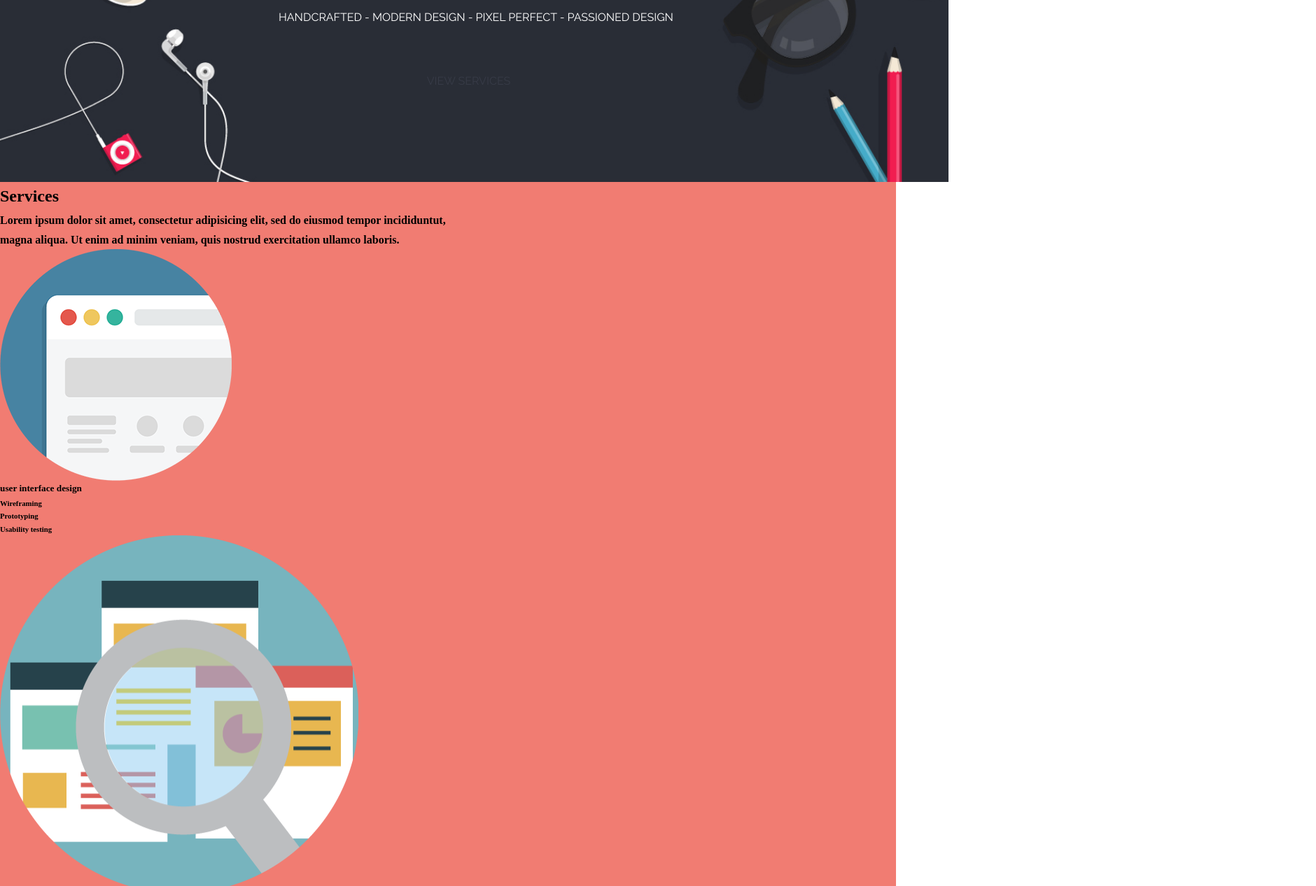
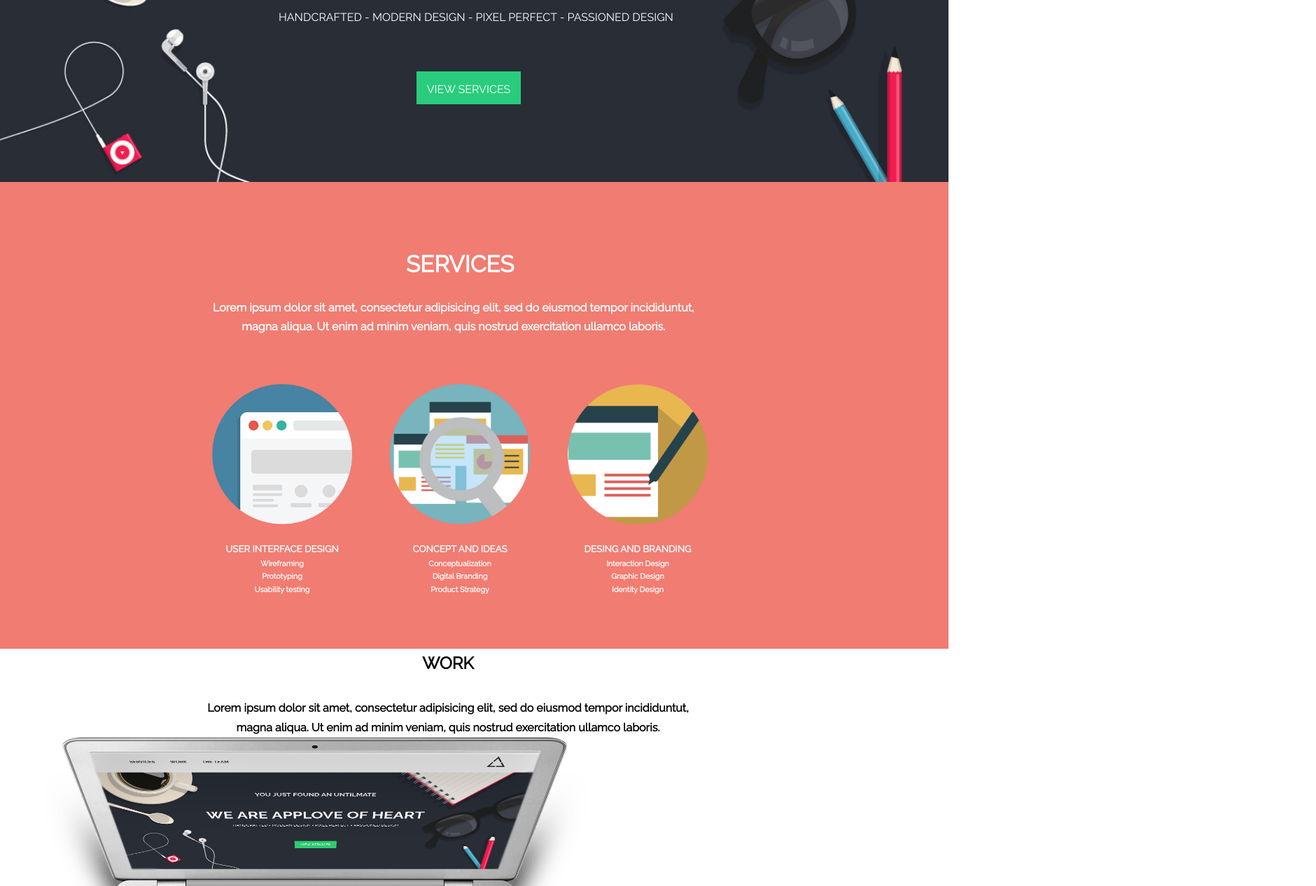
Before and after one commit to AnnKrn/applove-master, a plain HTML site: page index.html in a window 1280 px wide. Shown: the part 354-1620 px from the top of the page at 70% size, 1880 px wide, since content can reach past the window. Drawn offline with Linux system fonts and the light colour scheme.

Commit message:
segunda parte con scroll lateral

```diff
--- a/css/main.css
+++ b/css/main.css
@@ -87,7 +87,7 @@ header {
   background-color: white;
   height: 98px;
   margin: 0;
-  position: relative;/*como hacer que quede al mismo nivel*/
+  position: relative;
   width: 1366px;
   position: fixed;
   z-index: 1;
@@ -162,17 +162,94 @@ li {
   top: 267px;
 }
 
-.text-a-s1 {
+.text-a-s1 { /*centrartexto del boton*/
   color: white;
-  background-color: #292D36;
+  text-align: center;
+  padding-top: 10px;
+  top: 12px;
+  position: relative;
+}
+/*formato del boton*/
+.button-services{
+  background-color: #28cc7c;
   height: 47px;
+  left: 595px;
   position: absolute;
-  left: 595px;
   top: 358px;
   width: 149px;
-
 }
 /*segunda seccion*/
+
+/*fondo de color*/
 .second-section-style {
   background-color: #F17C72;
+  height: 667px;
+  position: relative;
+  width: 1355px;
 }
+
+/*estilo de texto central*/
+
+.text-h2-s2 {
+  font-size: 33px;
+  font-weight: bold;
+  left: 580px;
+  position: absolute;
+  top: 90px;
+}
+
+.text-h4-s2 {
+  font-size: 16px;
+  font-weight: bold;
+  left: 304px;
+  position: absolute;
+  top: 166px;
+}
+
+/*tamaño y acomodo de imagenes y texto de pie*/
+/*posicionamiento de las imagenes de */
+
+.services-images {
+  height: 200px;
+  width: 200px;
+}
+
+.service_images_position {
+  display: inline-block;
+  margin-right: 50px;
+}
+
+.center-images {
+  position: absolute;
+  bottom: 73px;
+  left: 303px;
+}
+
+.spaces-bt-lines {
+  margin-top: 25px;
+}
+
+/*third section*/
+
+/*alineacion de texto y estilo de texto negro*/
+.size-computer-image {
+  height: 920px;
+  width: 900px;
+}
+
+.black-letter {
+  color: black;
+  font-family: 'Raleway', sans-serif;
+  text-align: center;
+}
+
+.text-interline {
+  padding-top: 30px;
+}
+
+.image-interline {
+  display: inline-block;
+  height: 920px;
+  text-align: center;
+  width: 900px;
+}
--- a/index.html
+++ b/index.html
@@ -8,7 +8,7 @@
     <link rel="stylesheet" href="css/main.css">
     <title>AppLove</title>
   </head>
-  <body>
+  <body >
     <header>
       <div class="text-uppercase menu-size">
         <div><img src="assets/images/logo.png" class="logo"></div>
@@ -26,83 +26,93 @@
         <h2 class="text-h2-s1">you just found an untilmate</h2>
         <h1 class="text-h1-s1">We are applove from heart</h1>
         <p class="text-p-s1">handcrafted - modern design - pixel perfect - passioned design</p>
-        <div class="text-a-s1"><a>View services</a></div>
+        <div class="button-services"><a class="text-a-s1">View services</a></div>
       </div>
     </section>
-    <section class="second-section-style">
-      <div>
-        <h2>Services</h2>
-        <h4>
+    <section>
+      <div class="second-section-style">
+        <h2 class="white-letter text-h2-s2 text-uppercase">Services</h2>
+        <h4 class="white-letter text-h4-s2">
           Lorem ipsum dolor sit amet, consectetur adipisicing elit, sed do eiusmod tempor incididuntut,<br>
           magna aliqua. Ut enim ad minim veniam, quis nostrud exercitation ullamco laboris.
         </h4>
+        <div class="center-images">
+          <div class="service_images_position">
             <div>
-          <div>
-            <img src="assets/images/services-1.png">
+              <img src="assets/images/services-1.png" class="services-images">
             </div>
-          <h5>user interface design</h5>
+            <div class="white-letter spaces-bt-lines">
+            <h5 class="text-uppercase">user interface design</h5>
             <h6>Wireframing</h6>
             <h6>Prototyping</h6>
             <h6>Usability testing</h6>
             </div>
+          </div>
+          <div class="service_images_position">
             <div>
-          <div>
-            <img src="assets/images/services-2.png">
+              <img src="assets/images/services-2.png" class="services-images">
             </div>
-          <h5>concept and ideas</h5>
+            <div class="white-letter spaces-bt-lines">
+            <h5 class="text-uppercase">concept and ideas</h5>
             <h6>Conceptualization</h6>
             <h6>Digital Branding</h6>
             <h6>Product Strategy</h6>
             </div>
+          </div>
+          <div class="service_images_position">
           <div>
-          <div>
-            <img src="assets/images/services-3.png">
+            <img src="assets/images/services-3.png" class="services-images">
           </div>
-          <h5>desing and branding</h5>
+          <div class="white-letter spaces-bt-lines">
+          <h5 class="text-uppercase">desing and branding</h5>
           <h6>Interaction Design</h6>
           <h6>Graphic Design</h6>
           <h6>Identity Design</h6>
           </div>
         </div>
+        </div>
+      </div>
     </section>
     <section>
-      <div>
-        <h2>work</h2>
-        <h4>
+      <div class="black-letter">
+        <h2 class="text-uppercase interline">work</h2>
+        <h4 class="text-interline">
           Lorem ipsum dolor sit amet, consectetur adipisicing elit, sed do eiusmod tempor incididuntut,<br>
           magna aliqua. Ut enim ad minim veniam, quis nostrud exercitation ullamco laboris.
         </h4>
       </div>
+      <div class="image-interline">
+        <img src="assets/images/hero.png" alt="Computer" class="size-computer-image">
+      </div>
       <div>
-        <img src="assets/images/hero.png">
       </div>
       <container>
         <div>
-          <img src="assets/images/work-1.jpg">
+
         </div>
         <div>
-          <img src="assets/images/work-2.jpg">
+
         </div>
         <div>
-          <img src="assets/images/work-3.jpg">
+
         </div>
         <div>
-          <img src="assets/images/work-4.jpg">
+
         </div>
         <div>
-          <img src="assets/images/work-5.jpg">
+
         </div>
         <div>
-          <img src="assets/images/work-6.jpg">
+
         </div>
         <div>
-          <img src="assets/images/work-7.jpg">
+
         </div>
         <div>
-          <img src="assets/images/work-8.jpg">
+
         </div>
         <div>
-          <img src="assets/images/work-9.jpg">
+
         </div>
       </container>
     </section>
```
Lines whose indentation alone changed are shown as unchanged.
